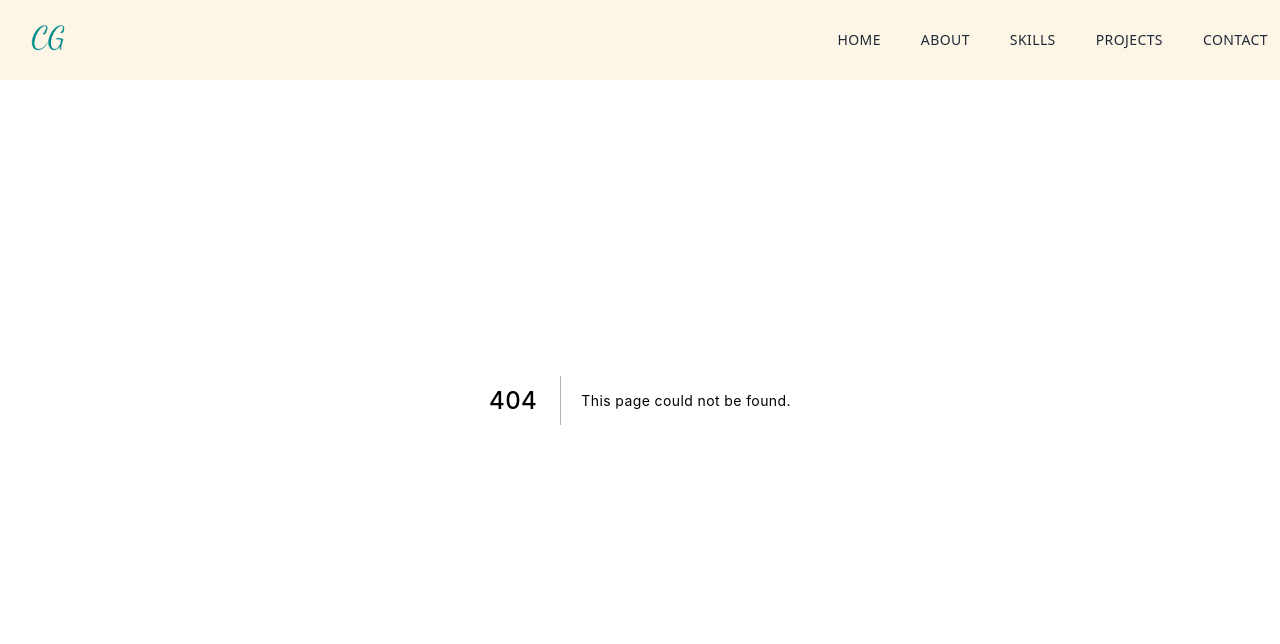
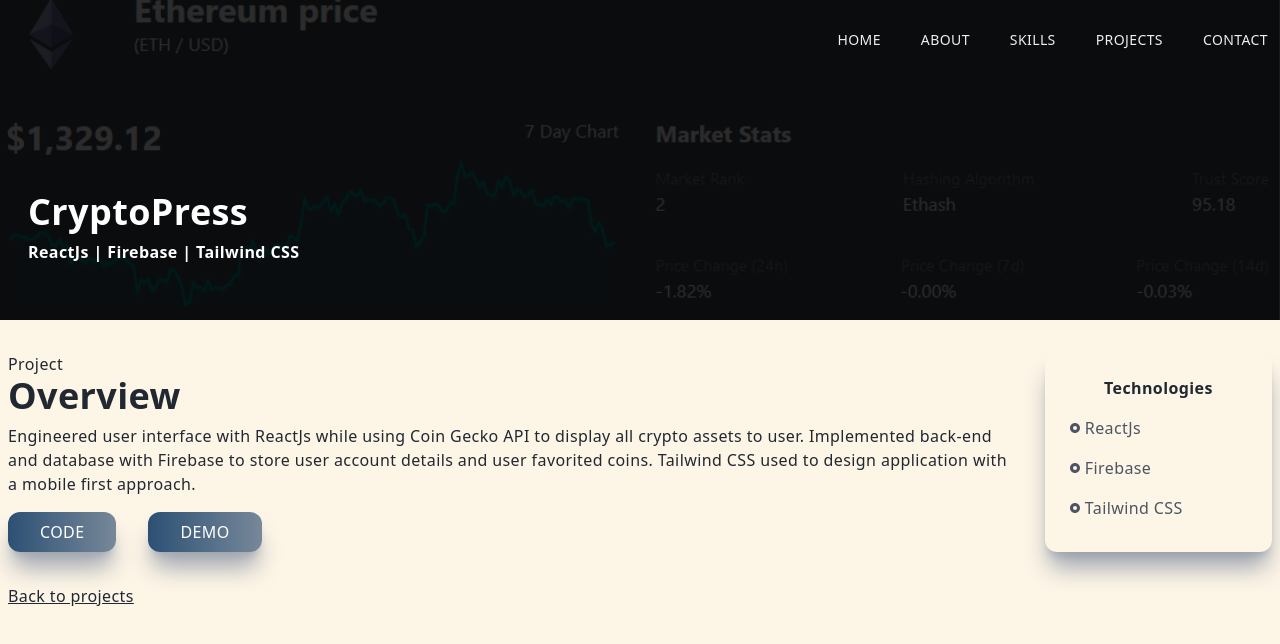
Before and after one commit to Gullord-Christian/Personal_Portfolio_CG, a Next.js app: page /crypto-app in a window 1280 px wide. Before the commit this address had no page. Shown: the top 644 px of the page. Built offline with nearby package versions, Linux system fonts and the light colour scheme.

Commit message:
added new project

```diff
--- a/components/Navbar.jsx
+++ b/components/Navbar.jsx
@@ -20,7 +20,8 @@
 		if (
 			router.asPath === "/house-hunter" ||
 			router.asPath === "/movie-db" ||
-			router.asPath === "/nba-jam"
+			router.asPath === "/grand-exchange" ||
+			router.asPath === "/crypto-app"
 		) {
 			setBgNav("transparent");
 			setLinkColor("#ecf0f3");
--- a/components/Projects.jsx
+++ b/components/Projects.jsx
@@ -3,6 +3,7 @@
 import GrandExchange from "../public/static/projects/grand-exchange-1.png";
 import MovieDBImg from "../public/static/projects/MovieDB.png";
 import ProjectDetail from "./ProjectDetail";
+import CryptoImg from "../public/static/projects/crypto-app-1.png";
 
 const Projects = () => {
 	return (
@@ -33,6 +34,13 @@
 						projectUrl="/grand-exchange"
 						techs="ReactJs | NextJs | Stripe | Sanity"
 					/>
+
+					<ProjectDetail
+						title="Crypto Press"
+						backgroundImg={CryptoImg}
+						projectUrl="/crypto-app"
+						techs="ReactJs | Tailwind CSS | Firebase"
+					/>
 				</div>
 			</div>
 		</div>
--- /dev/null
+++ b/pages/crypto-app.jsx
@@ -0,0 +1,75 @@
+import React from "react";
+import CryptoImg from "../public/static/projects/crypto-app-2.png";
+import Image from "next/image";
+import { RiRadioButtonFill } from "react-icons/ri";
+import Link from "next/link";
+
+const crypto = () => {
+	return (
+		<div className="w-full">
+			<div className="w-screen h-[30vh] lg:h-[40vh] relative">
+				<div className="absolute top-0 left-0 w-full h-[30vh] lg:h-[40vh] bg-black/80 z-10" />
+				<Image
+					className="absolute z-1"
+					layout="fill"
+					objectFit="cover"
+					src={CryptoImg}
+					alt="/"
+				/>
+				<div className="absolute top-[70%] max-w-[1240px] w-full left-[50%] right-[50%] translate-x-[-50%] translate-y-[-50%] text-white z-10 p-2">
+					<h2 className="py-2">CryptoPress</h2>
+					<h3>ReactJs | Firebase | Tailwind CSS </h3>
+				</div>
+			</div>
+			<div className="max-w-[1240] mx-auto p-2 grid md:grid-cols-5 gap-8 pt-8">
+				<div className="col-span-4">
+					<p>Project</p>
+					<h2 className="pb-2">Overview</h2>
+					<p>
+						Engineered user interface with ReactJs while using Coin Gecko
+						API to display all crypto assets to user. Implemented
+						back-end and database with Firebase to store user account
+						details and user favorited coins. Tailwind CSS used to design
+						application with a mobile first approach.
+					</p>
+					<Link
+						target="_blank"
+						rel="noopener noreferrer"
+						href="https://github.com/Gullord-Christian/Grand_Exchange">
+						<button className="px-8 py-2 mt-4 mr-8">Code</button>
+					</Link>
+					<Link
+						rel="noopener noreferrer"
+						target="_blank"
+						href="https://cryptopress-acae3.web.app/">
+						<button className="px-8 py-2 mt-4 ">Demo</button>
+					</Link>
+				</div>
+				<div className="col-span-4 md:col-span-1 shadow-xl shadow-gray-400 rounded-xl p-4">
+					<div className="p-2">
+						<p className="text-center font-bold pb-2">Technologies</p>
+						<div className="grid grid-cols-3 md:grid-cols-1">
+							<p className="text-gray-600 py-2 flex items-center">
+								<RiRadioButtonFill className="pr-1" />
+								ReactJs
+							</p>
+							<p className="text-gray-600 py-2 flex items-center">
+								<RiRadioButtonFill className="pr-1" />
+								Firebase
+							</p>
+							<p className="text-gray-600 py-2 flex items-center">
+								<RiRadioButtonFill className="pr-1" />
+								Tailwind CSS
+							</p>
+						</div>
+					</div>
+				</div>
+				<Link href="/#projects">
+					<p className="cursor-pointer underline">Back to projects</p>
+				</Link>
+			</div>
+		</div>
+	);
+};
+
+export default crypto;
```
Also changed, not shown: public/static/projects/crypto-app-1.PNG (added), public/static/projects/crypto-app-2.PNG (added).
